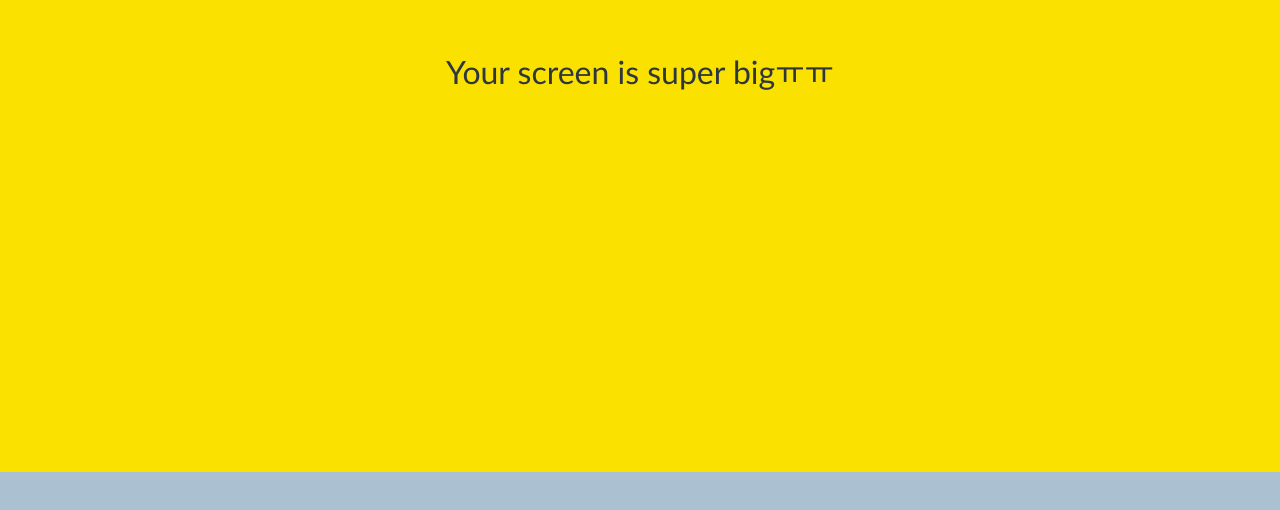
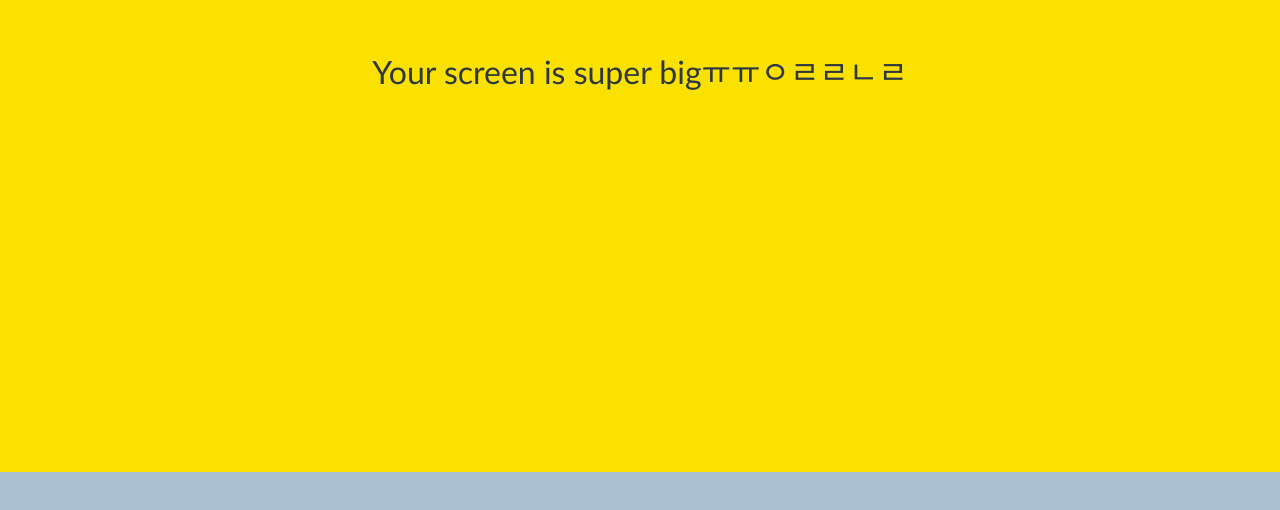
Before and after one commit to heo908/kakako-clone2021, a plain HTML site: page chat.html in a window 1280 px wide. Shown: the part 328-838 px from the top of the page. Drawn offline with Linux system fonts and the light colour scheme.

Commit message:
Update chat.html

```diff
--- a/chat.html
+++ b/chat.html
@@ -80,7 +80,7 @@
     </div>
 </form>
 <div id = "no-modile">
-    <span>Your screen is super bigㅠㅠ</span>
+    <span>Your screen is super bigㅠㅠㅇㄹㄹㄴㄹ</span>
  </div>
     <script src="https://kit.fontawesome.com/6478f529f2.js" crossorigin="anonymous"></script>
 </body>
```
